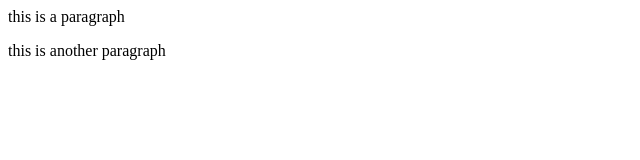
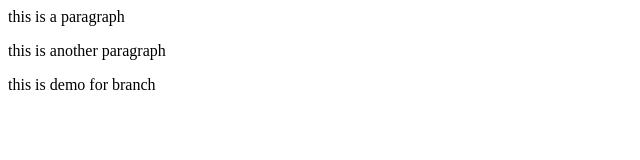
Before and after one commit to 10Ahsan0/gitDemo, a plain HTML site: page index.html in a window 1280 px wide. Shown: the whole page, without its empty margins (0-640 px from the left). Drawn offline with Linux system fonts and the light colour scheme.

Commit message:
branchtest

```diff
--- a/index.html
+++ b/index.html
@@ -1,2 +1,3 @@
 <p>this is a paragraph </p>
 <p>this is another paragraph </p>
+<p>this is demo for branch  </p>
```
